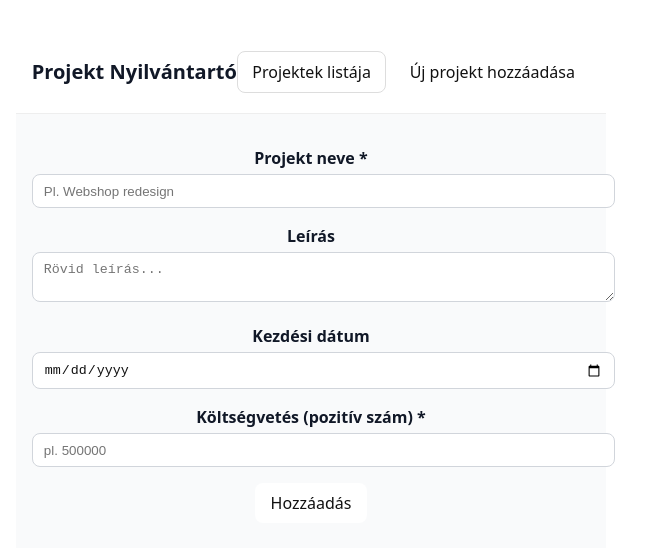
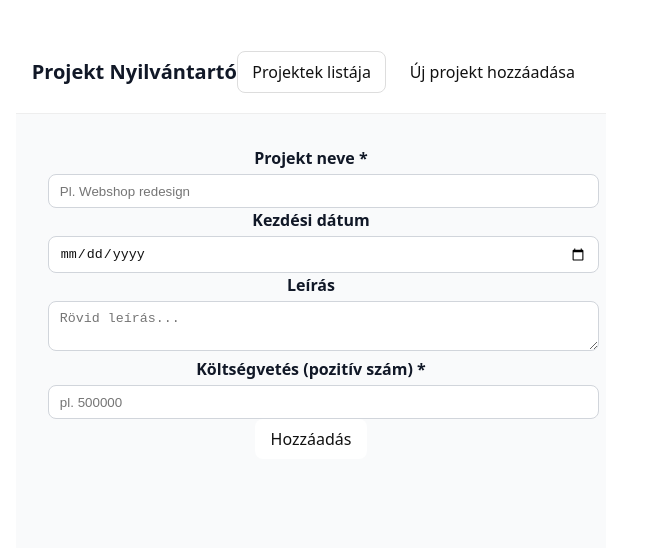
Before and after one commit to zalanio/teszprojekt_ddc, a Vue app: page /projects/new in a window 1280 px wide. Shown: the top 548 px of the page, without its empty margins (329-975 px from the left). Built offline with nearby package versions, Linux system fonts and the light colour scheme.

Commit message:
responzív + törlés módosítás bugfix

```diff
--- a/src/composables/useProjectStorage.js
+++ b/src/composables/useProjectStorage.js
@@ -17,10 +17,11 @@ export function useProjectStorage() {
     }
 
     function add(project) {
-        const newProject = new Project(project)
-        projects.value.push(newProject)
+        const id = Date.now()
+        const { name, description, startDate, budget } = project
+        projects.value.push({ id, name, description, startDate, budget })
         save()
-        return newProject.id
+        return id
     }
 
     function update(id, patch) {
--- a/src/views/ProjectForm.vue
+++ b/src/views/ProjectForm.vue
@@ -11,11 +11,19 @@
     const { validateProject } = useValidation()
     const notify = useNotify()
 
-    const form = reactive({ id: null, name: '', description: '', startDate: '', budget: '' })
+    const form = reactive({
+        id: null,
+        name: '',
+        description: '',
+        startDate: '',
+        budget: ''
+    })
 
+    // edit mód adatbetöltés – az id-t számmá konvertáljuk
     watch(() => route.params.id, (id) => {
-        if (id) {
-            const p = projects.value.find(p => p.id == id)
+        const pid = Number(id)
+        if (pid) {
+            const p = projects.value.find(p => p.id === pid)
             if (p) Object.assign(form, p)
         } else {
             Object.assign(form, { id: null, name: '', description: '', startDate: '', budget: '' })
@@ -23,13 +31,11 @@
     }, { immediate: true })
 
     function onSubmit() {
-        try {
         const error = validateProject(form)
         if (error) {
             notify.error(error)
             return
         }
-
         if (form.id) {
             update(form.id, form)
             notify.success('Projekt frissítve')
@@ -37,38 +43,52 @@
             add(form)
             notify.success('Projekt mentve')
         }
-
         router.push('/projects')
-        } catch (err) {
-            notify.handle(err)  // minden váratlan hibát is kezel
-        }
     }
 </script>
 
 <template>
-    <form @submit.prevent="onSubmit">
-        <div class="mt-4">
+    <form @submit.prevent="onSubmit" class="max-w-3xl mx-auto space-y-4 p-4">
+        <div class="grid grid-cols-1 md:grid-cols-2 gap-4">
+            <div>
                 <label class="label">Projekt neve *</label>
-            <input v-model="form.name" class="input" type="text" placeholder="Pl. Webshop redesign" />
+                <input v-model="form.name"
+                       class="input w-full"
+                       type="text"
+                       placeholder="Pl. Webshop redesign" />
             </div>
 
-        <div class="mt-4">
-            <label class="label">Leírás</label>
-            <textarea v-model="form.description" class="input" placeholder="Rövid leírás..."></textarea>
+            <div>
+                <label class="label">Kezdési dátum</label>
+                <input v-model="form.startDate"
+                       class="input w-full"
+                       type="date" />
+            </div>
         </div>
 
-        <div class="mt-4">
-            <label class="label">Kezdési dátum</label>
-            <input v-model="form.startDate" class="input" type="date" />
+        <div>
+            <label class="label">Leírás</label>
+            <textarea v-model="form.description"
+                      class="input w-full"
+                      placeholder="Rövid leírás..."></textarea>
         </div>
 
-        <div class="mt-4">
+        <div>
             <label class="label">Költségvetés (pozitív szám) *</label>
-            <input v-model.number="form.budget" class="input" type="number" placeholder="pl. 500000" />
+            <input v-model.number="form.budget"
+                   class="input w-full"
+                   type="number"
+                   placeholder="pl. 500000" />
         </div>
 
-        <button type="submit" class="btn btn-primary mt-4">
+        <div>
+            <button type="submit" class="btn btn-primary w-full md:w-auto">
                 {{ form.id ? 'Mentés' : 'Hozzáadás' }}
             </button>
+        </div>
     </form>
 </template>
+
+<style scoped>
+    /* ha kell extra stílus */
+</style>
--- a/src/views/ProjectList.vue
+++ b/src/views/ProjectList.vue
@@ -11,25 +11,23 @@
     const notify = useNotify()
 
     function onDelete(id) {
-        try {
-            if (confirm('Biztosan törlöd a projektet?')) {
-                remove(id)
-                notify.success('Projekt törölve')
-            }
-        } catch (err) {
-            notify.handle(err)
+        if (confirm('Biztosan törlöd a projektet?')) {
+            remove(id)
+            notify.success('Projekt törölve')
         }
     }
 </script>
 
 <template>
-    <div class="card">
-        <div class="flex items-center justify-between">
-            <h2 class="text-lg font-bold">Projektek listája</h2>
-            <input class="input" v-model="query" placeholder="Keresés név vagy leírás alapján..." style="max-width: 280px;">
-        </div>
-        <div class="mt-4">
-            <table class="table">
+    <div class="max-w-5xl mx-auto p-4">
+        <div class="card overflow-x-auto">
+            <div class="flex flex-col gap-2 mb-4">
+                <h2 class="text-lg font-bold">Projektek listája</h2>
+                <input class="input w-full" v-model="query"
+                       placeholder="Keresés név vagy leírás alapján...">
+            </div>
+
+            <table class="table w-full min-w-[600px]">
                 <thead>
                     <tr>
                         <th>Név</th>
@@ -48,9 +46,9 @@
                         <td class="small">{{ p.description }}</td>
                         <td>{{ formatDate(p.startDate) }}</td>
                         <td>{{ formatCurrency(p.budget) }}</td>
-                        <td>
-                            <RouterLink class="btn" :to="`/projects/${p.id}/edit`">Módosítás</RouterLink>
-                            <button class="btn btn-danger" @click="onDelete(p.id)">Törlés</button>
+                        <td class="flex flex-col gap-2">
+                            <RouterLink class="btn w-full" :to="`/projects/${p.id}/edit`">Módosítás</RouterLink>
+                            <button class="btn btn-danger w-full" @click="onDelete(p.id)">Törlés</button>
                         </td>
                     </tr>
                 </tbody>
@@ -61,10 +59,10 @@
 
 <style scoped>
     .text-lg {
-        font-size: 1.125rem
+        font-size: 1.125rem;
     }
 
     .font-bold {
-        font-weight: 700
+        font-weight: 700;
     }
 </style>
```
Lines whose indentation alone changed are shown as unchanged.
